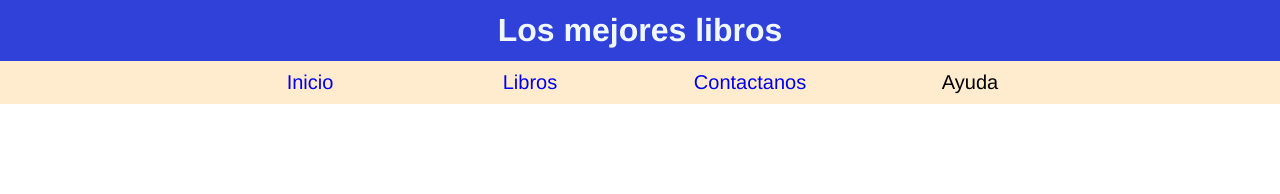
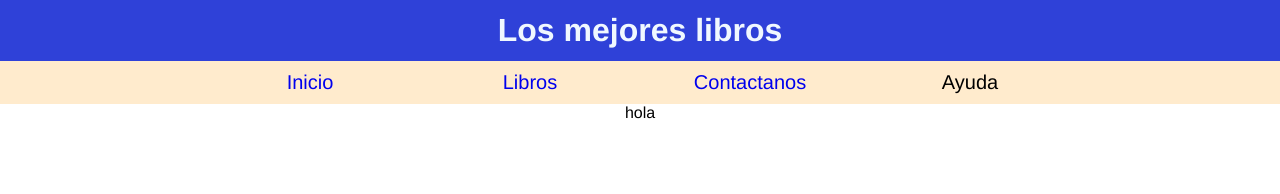
Before and after one commit to P4blitos/Trabajo-Final, a React (Create React App) app: page /libros/jujutsu in a window 1280 px wide. Shown: the top 194 px of the page. Built offline with nearby package versions, Linux system fonts and the light colour scheme.

Commit message:
Actualizacion 6 -parte 2
Creacion de la primera interfaz de manga y conectada en app

```diff
--- a/src/App.js
+++ b/src/App.js
@@ -6,6 +6,7 @@ import { Contactanos } from './componentes/contactanos';
 import { NavBar } from './componentes/NavBar.js';
 import {Libros} from './componentes/libros';
 import {Libro01} from './componentes/libro01.js'
+import {Manga01} from './componentes/manga01.js'
 
 
 function App() {
@@ -19,6 +20,7 @@ function App() {
           <Route path='/contactanos' element={<Contactanos/>}/>
           <Route path='/libros' element={<Libros/>}/>
           <Route path='/libros/psicoanalista' element={<Libro01/>}/>
+          <Route path='/libros/jujutsu' element={<Manga01/>}/>
         </Routes>
 
 
--- a/src/componentes/libros.js
+++ b/src/componentes/libros.js
@@ -34,7 +34,7 @@ export const Libros = ()=>{
             <section className='catalogoM'>
                 <section>
                     <h3>Jujutsu Kaisen</h3>
-                    <img src={jujutsu} alt="Jujutsu Kaisen" />
+                    <Link to="/libros/jujutsu"><img src={jujutsu} alt="Jujutsu Kaisen" /></Link>
                 </section>
                 <section>
                     <h3>Berserk</h3>
--- /dev/null
+++ b/src/componentes/manga01.js
@@ -0,0 +1,7 @@
+export const Manga01 =()=>{
+    return(
+        <div>
+            hola
+        </div>
+    )
+}
```
